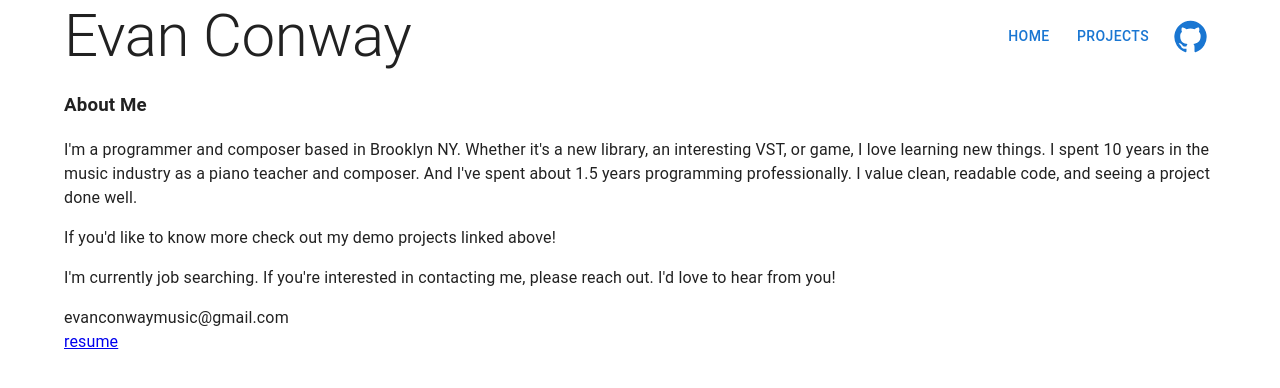
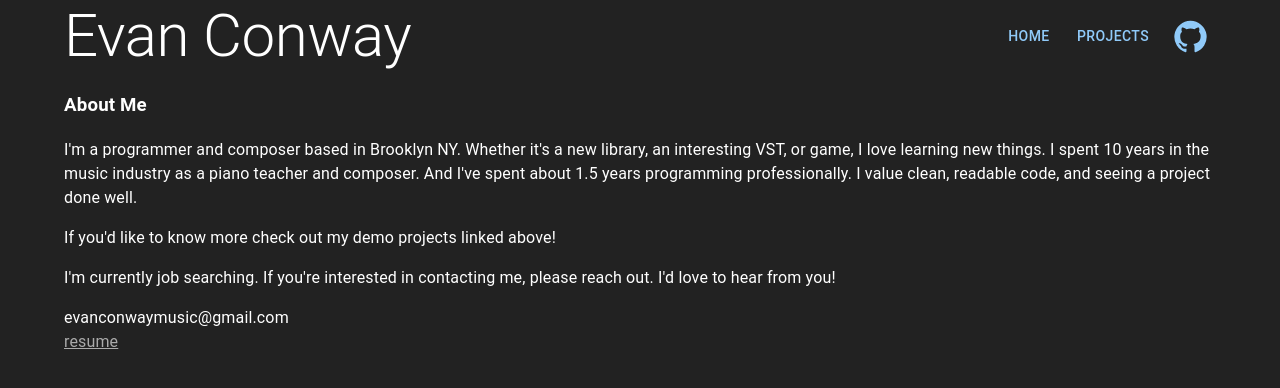
Before and after one commit to AceOfHeart5/evanconway, a React (Vite) app: page / in a window 1280 px wide. Shown: the top 388 px of the page. Built offline with nearby package versions, Linux system fonts and the light colour scheme.

Commit message:
minor layout changes

```diff
--- a/src/App.tsx
+++ b/src/App.tsx
@@ -6,7 +6,10 @@ import { Container, Stack, Typography, createTheme, ThemeProvider, CssBaseline }
 const App = () => {
 	const theme = createTheme({
 		palette: {
-			mode: "light",
+			mode: "dark",
+			background: {
+				default: "#222"
+			}
 		},
 		components: {
 			MuiStack: {
--- a/src/index.css
+++ b/src/index.css
@@ -1,3 +1,8 @@
 html {
     overflow-y: scroll;
+    margin-bottom: 30px;
 }
+
+a {
+    color: #aaa;
+}
```
